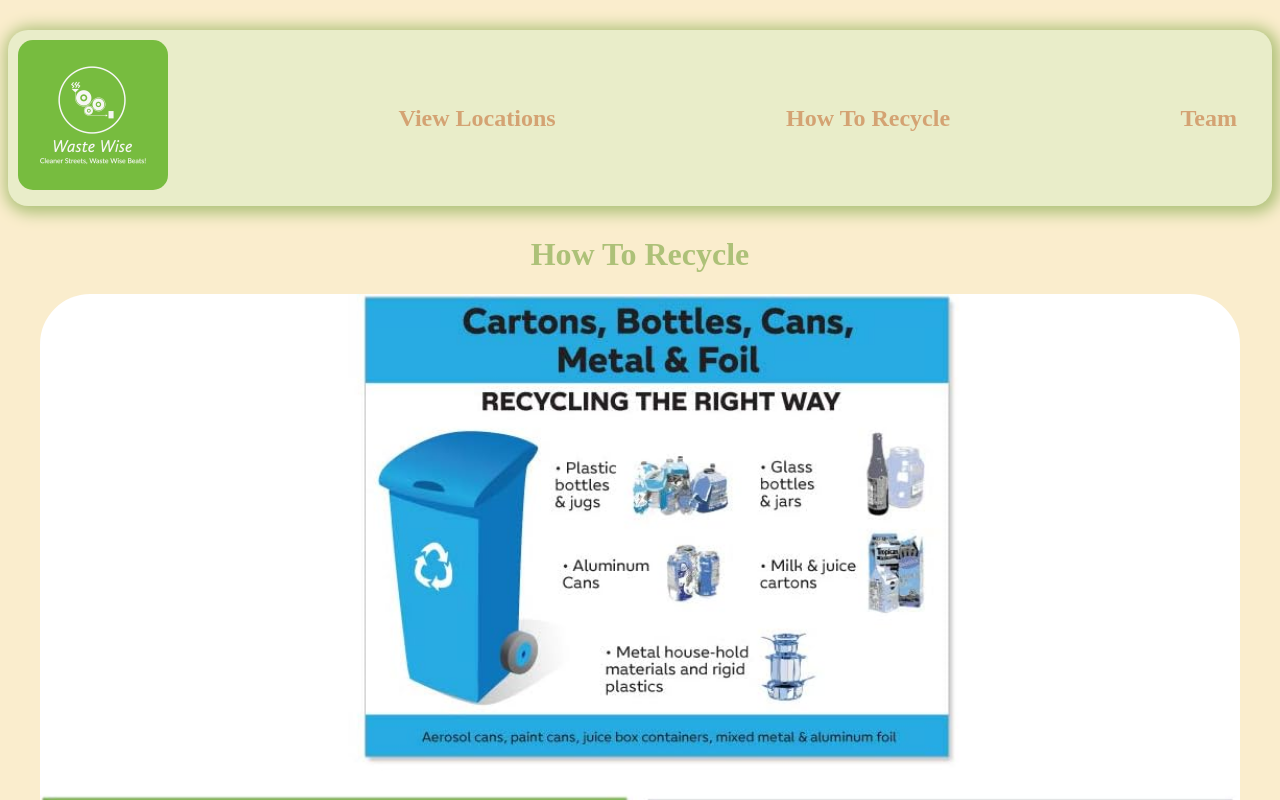
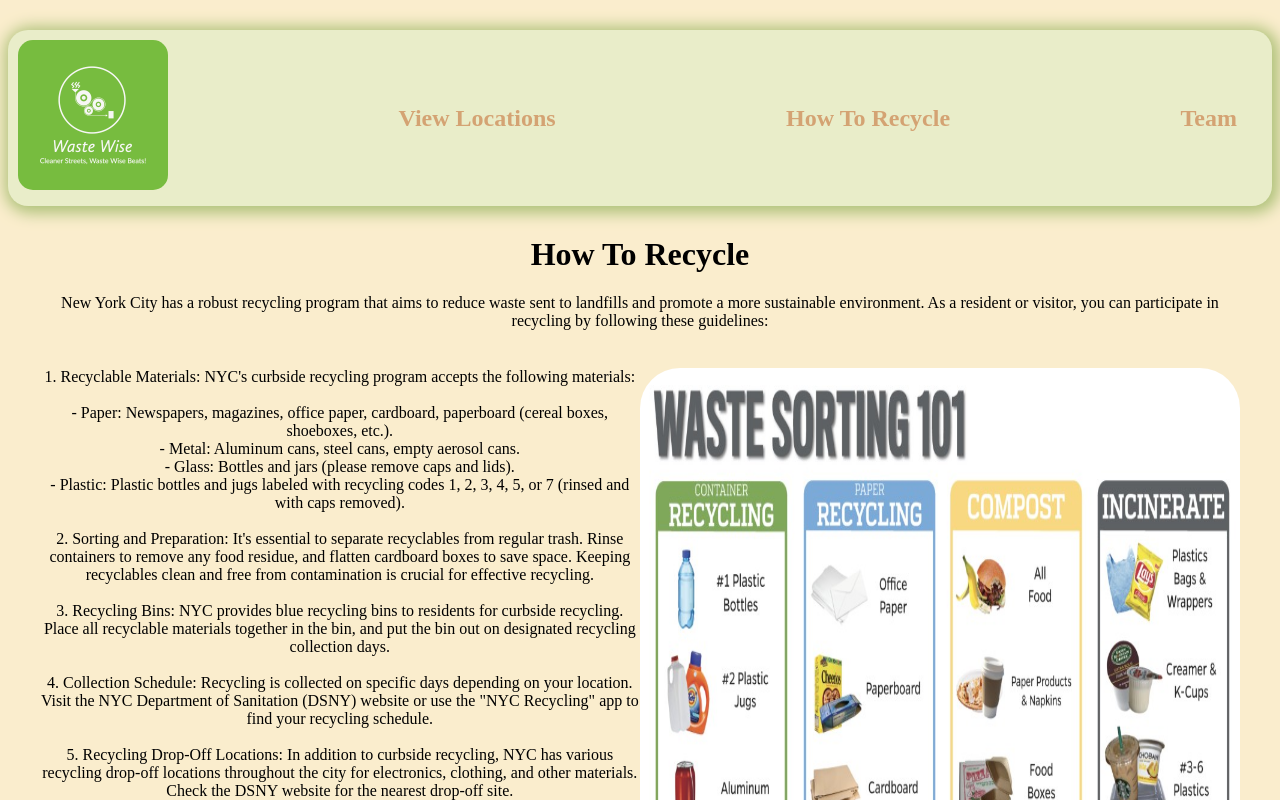
Before and after one commit to SamuelBAlba/HackathonTeam3, a React (Create React App) app: page /index/info in a window 1280 px wide. Shown: the top 800 px of the page. Built offline with nearby package versions, Linux system fonts and the light colour scheme.

Commit message:
infoPage, css, and new jpeg added

```diff
--- a/src/Css/Info.css
+++ b/src/Css/Info.css
@@ -1,4 +1,4 @@
-div.Info h1{
+/* div.Info h1{
     display: flex;
     justify-content: center;
     color:#ADC178;
@@ -12,4 +12,19 @@ div.Info img {
     margin: auto;
     width: 100%;
     border-radius: 50px;
+} */
+
+div.Info {
+    text-align: center;
 }
+
+div.Info .img-container {
+    display: flex;
+    justify-content: center;
+    margin-top: 20px;
+}
+
+div.Info img {
+    width: 50%;
+    border-radius: 40px;
+}
--- a/src/Pages/Info.js
+++ b/src/Pages/Info.js
@@ -1,16 +1,57 @@
 import React from 'react'
 import "../Css/Info.css"
-import Recycle from "./recycle.jpg"
+// import Recycle from "./recycle.jpg"
+import wasteSorting from "./wasteSorting.jpeg"
 
 export default function Info() {
   return (
     <div className='Info'>
       <h1>How To Recycle</h1>
-      <div className='img'>
-
-      <img src={Recycle} alt="Logo" />
-      </div>
+      New York City has a robust recycling program that aims to reduce waste sent to landfills and promote a more sustainable environment. As a resident or visitor, you can participate in recycling by following these guidelines:
+      <br />
+      <br />
+      <div className='img-container'>
+        1. Recyclable Materials: NYC's curbside recycling program accepts the following materials:
+        <br />
+        <br />
+          - Paper: Newspapers, magazines, office paper, cardboard, paperboard (cereal boxes, shoeboxes, etc.).
+          <br />
+          - Metal: Aluminum cans, steel cans, empty aerosol cans.
+          <br />
+          - Glass: Bottles and jars (please remove caps and lids).
+          <br />
+          - Plastic: Plastic bottles and jugs labeled with recycling codes 1, 2, 3, 4, 5, or 7 (rinsed and with caps removed).
+          <br />
+          <br />
+        2. Sorting and Preparation: It's essential to separate recyclables from regular trash. Rinse containers to remove any food residue, and flatten cardboard boxes to save space. Keeping recyclables clean and free from contamination is crucial for effective recycling.
+        <br />
+        <br />
+        3. Recycling Bins: NYC provides blue recycling bins to residents for curbside recycling. Place all recyclable materials together in the bin, and put the bin out on designated recycling collection days.
+        <br />
+        <br />
+        4. Collection Schedule: Recycling is collected on specific days depending on your location. Visit the NYC Department of Sanitation (DSNY) website or use the "NYC Recycling" app to find your recycling schedule.
+        <br />
+        <br />
+        5. Recycling Drop-Off Locations: In addition to curbside recycling, NYC has various recycling drop-off locations throughout the city for electronics, clothing, and other materials. Check the DSNY website for the nearest drop-off site.
+        <br />
+        <br />
+        6. Electronic Waste (E-Waste) Recycling: NYC prohibits disposing of electronic waste in the trash. Instead, you can recycle electronics through special e-waste collection events or drop-off locations. This includes items such as computers, TVs, printers, and cell phones.
+        <br />
+        <br />
+        7. Textile Recycling: Don't throw old clothing and textiles in the trash. NYC provides textile recycling options through drop-off locations and special collection events.
+        <br />
+        <br />
+        8. Composting: While not currently available citywide, NYC has been piloting organics recycling programs for food waste. Check with DSNY for updates on composting initiatives in your area.
+        <br />
+        <br />
+        <img src={wasteSorting} alt="Logo" />
 
       </div>
+      <div className='info-text'>
+        Remember, recycling is a collective effort, and everyone's participation makes a significant impact on reducing waste and protecting the environment. By recycling properly, you contribute to the sustainability and cleanliness of New York City.
+
+        For more detailed and up-to-date information on recycling in NYC, you can visit: <a href="https://www1.nyc.gov/assets/dsny/">NYC Department of Sanitation (DSNY) Website</a>
+      </div>
+    </div>
   )
 }
```
Also changed, not shown: src/Pages/wasteSorting.jpeg (added).
